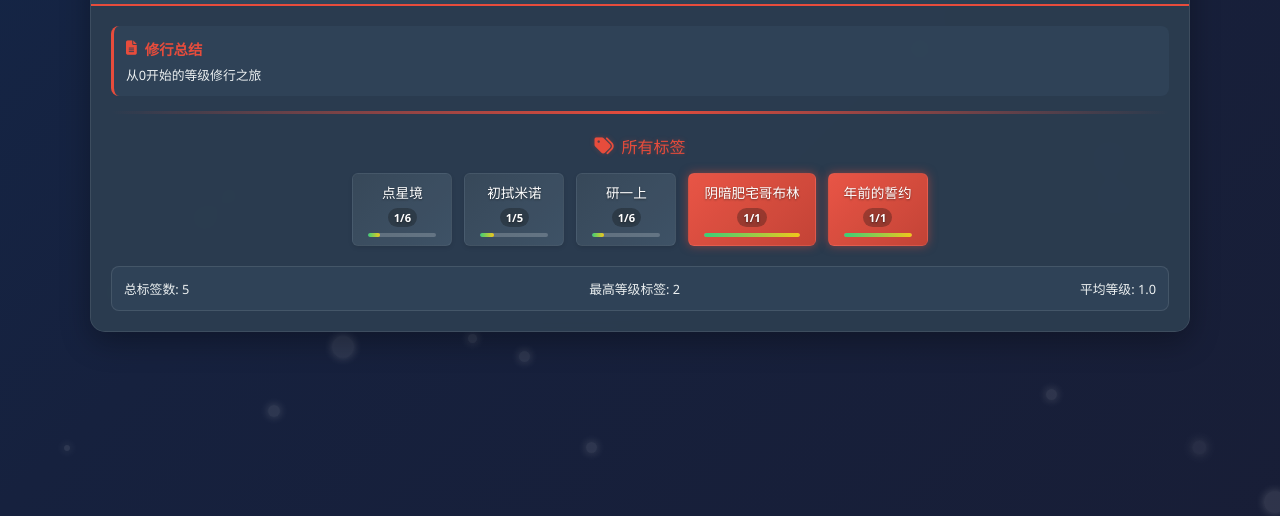
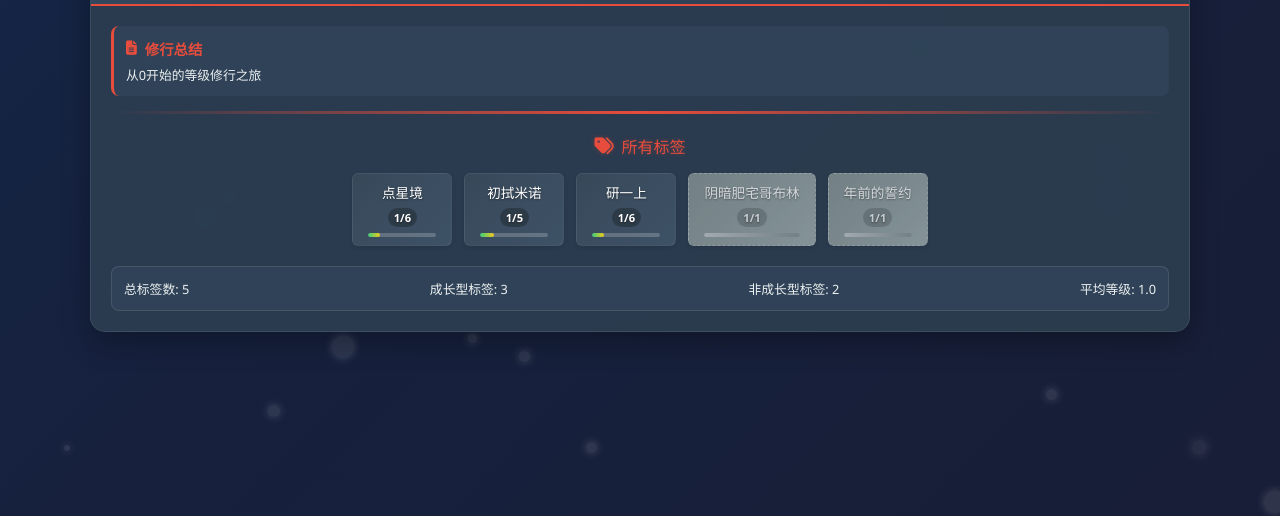
Before and after one commit to TTatonce/131514, a plain HTML site: page index.html in a window 1280 px wide. Shown: the part 284-800 px from the top of the page. Drawn offline with Linux system fonts and the light colour scheme.

Commit message:
标签系统代码更新

```diff
--- a/index.html
+++ b/index.html
@@ -237,6 +237,23 @@
             box-shadow: 0 0 10px rgba(231, 76, 60, 0.5);
         }
 
+        /* 非成长性标签样式（只有1个等级） */
+        .non-growth {
+            background: linear-gradient(135deg, #7f8c8d 0%, #95a5a6 100%);
+            border: 1px dashed rgba(255, 255, 255, 0.3);
+            opacity: 0.8;
+        }
+
+        .non-growth .tag-level {
+            background: rgba(0, 0, 0, 0.2);
+            color: #ecf0f1;
+        }
+
+        .non-growth:hover {
+            opacity: 1;
+            transform: translateY(-3px);
+        }
+
         /* 最高等级的特殊效果 */
         .max-level {
             position: relative;
@@ -281,6 +298,15 @@
             background: linear-gradient(90deg, #2ecc71, #f1c40f);
             border-radius: 2px;
             transition: width 0.5s ease;
+        }
+
+        /* 非成长性标签的进度条样式 */
+        .non-growth .level-progress {
+            background: rgba(255, 255, 255, 0.1);
+        }
+
+        .non-growth .level-progress-bar {
+            background: linear-gradient(90deg, #bdc3c7, #7f8c8d);
         }
 
         .empty-state {
@@ -431,7 +457,8 @@
             </div>
             <div class="stats">
                 <div>总标签数: <span id="totalTags">0</span></div>
-                <div>最高等级标签: <span id="maxLevelTags">0</span></div>
+                <div>成长型标签: <span id="growthTags">0</span></div>
+                <div>非成长型标签: <span id="nonGrowthTags">0</span></div>
                 <div>平均等级: <span id="avgLevel">0</span></div>
             </div>
         </div>
@@ -441,7 +468,8 @@
             const tagsContainer = document.getElementById('tagsContainer');
             const emptyState = document.getElementById('emptyState');
             const totalTags = document.getElementById('totalTags');
-            const maxLevelTags = document.getElementById('maxLevelTags');
+            const growthTags = document.getElementById('growthTags');
+            const nonGrowthTags = document.getElementById('nonGrowthTags');
             const avgLevel = document.getElementById('avgLevel');
             const avatarContainer = document.getElementById('avatarContainer');
             const tagMeaningContainer = document.getElementById('tagMeaningContainer');
@@ -498,7 +526,8 @@
             function updateStats() {
                 totalTags.textContent = tags.length;
 
-                let maxLevelCount = 0;
+                let growthCount = 0;
+                let nonGrowthCount = 0;
                 let totalCurrentLevel = 0;
                 let totalMaxLevel = 0;
 
@@ -506,15 +535,18 @@
                     const currentLevel = tagLevels[tag] || 1;
                     const maxLevel = tagMaxLevels[tag] || 1;
 
-                    if (currentLevel === maxLevel) {
-                        maxLevelCount++;
+                    if (maxLevel > 1) {
+                        growthCount++;
+                    } else {
+                        nonGrowthCount++;
                     }
 
                     totalCurrentLevel += currentLevel;
                     totalMaxLevel += maxLevel;
                 });
 
-                maxLevelTags.textContent = maxLevelCount;
+                growthTags.textContent = growthCount;
+                nonGrowthTags.textContent = nonGrowthCount;
                 avgLevel.textContent = tags.length > 0 ? (totalCurrentLevel / tags.length).toFixed(1) : '0';
             }
 
@@ -534,13 +566,21 @@
                         const currentLevel = tagLevels[tag] || 1;
                         const maxLevel = tagMaxLevels[tag] || 1;
 
-                        // 设置等级样式
-                        const levelClass = getLevelColor(currentLevel, maxLevel);
-                        tagElement.classList.add(levelClass);
+                        // 判断是否为非成长性标签（只有1个等级）
+                        const isNonGrowth = maxLevel === 1;
 
-                        // 如果是最高等级，添加特殊效果
-                        if (currentLevel === maxLevel && maxLevel > 1) {
-                            tagElement.classList.add('max-level');
+                        if (isNonGrowth) {
+                            // 非成长性标签样式
+                            tagElement.classList.add('non-growth');
+                        } else {
+                            // 成长性标签样式
+                            const levelClass = getLevelColor(currentLevel, maxLevel);
+                            tagElement.classList.add(levelClass);
+
+                            // 如果是最高等级，添加特殊效果
+                            if (currentLevel === maxLevel && maxLevel > 1) {
+                                tagElement.classList.add('max-level');
+                            }
                         }
 
                         // 标签名称
```
